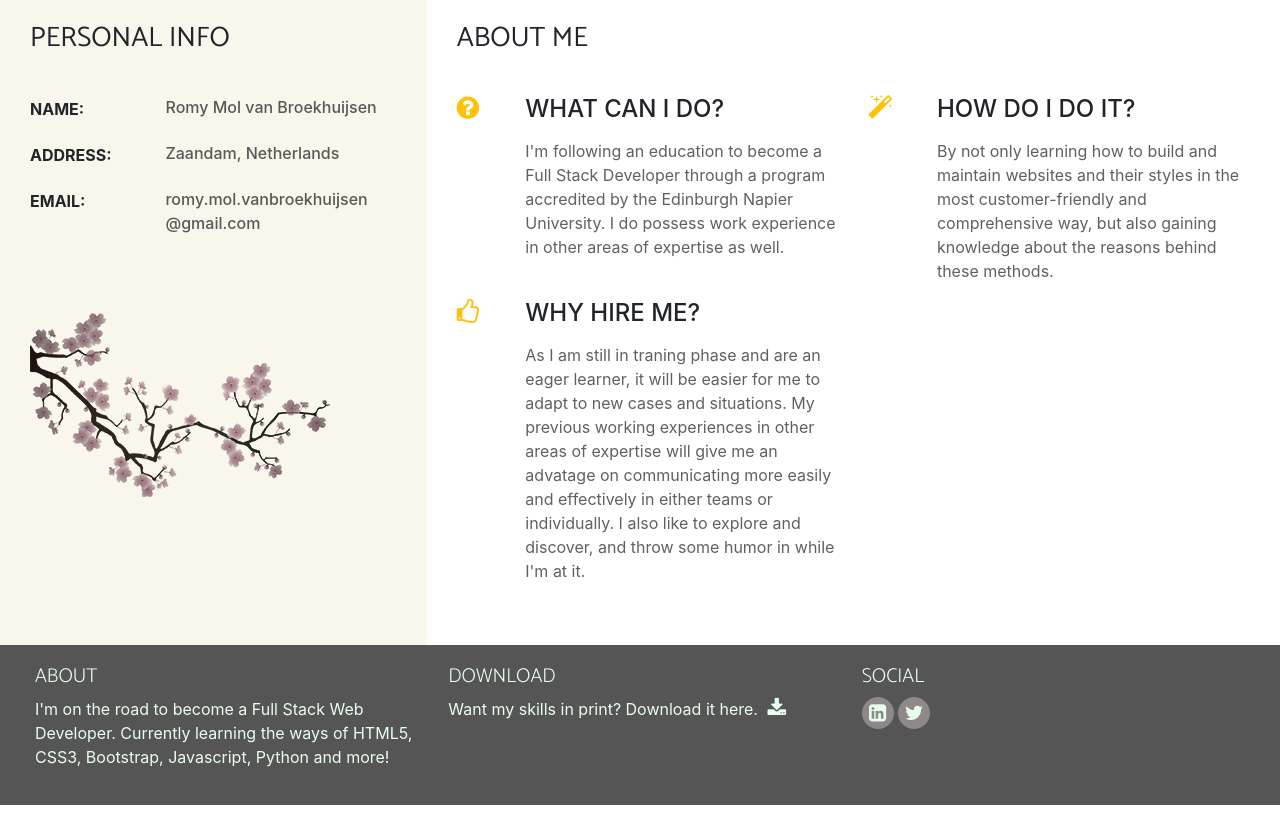
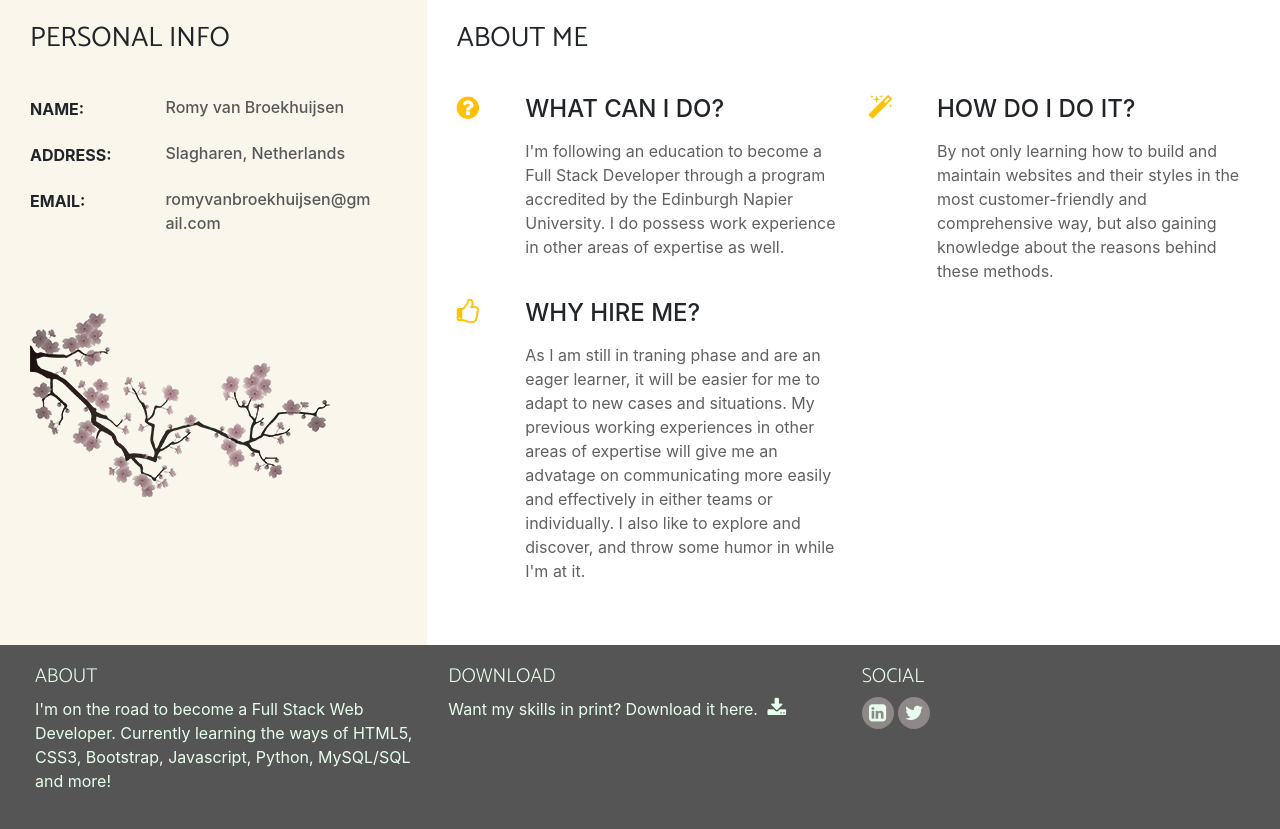
Before and after one commit to Eucaa/Romy_resume, a plain HTML site: page index.html in a window 1280 px wide. Shown: the part 371-1200 px from the top of the page. Before the commit the page ends 1176 px from the top, so only its background shows below. Drawn offline with nearby package versions, Linux system fonts and the light colour scheme; a web font is replaced by a local one.

Commit message:
updated 'About', email address and 'reasons for hiring'

```diff
--- a/index.html
+++ b/index.html
@@ -68,7 +68,7 @@
                     </div>
                     <div class="value">
                         <p>
-                            Romy Mol van Broekhuijsen
+                            Romy van Broekhuijsen
                         </p>
                     </div>
                 </div>
@@ -80,7 +80,7 @@
                     </div>
                     <div class="value">
                         <p>
-                            Zaandam, Netherlands
+                            Slagharen, Netherlands
                         </p>
                     </div>
                 </div>
@@ -93,7 +93,7 @@
                     <div class="value">
                         <div class="word-break">
                             <p>
-                                romy.mol.vanbroekhuijsen@gmail.com
+                                romyvanbroekhuijsen@gmail.com
                             </p>
                         </div>
                     </div>
@@ -163,7 +163,7 @@
                 <h5 class="uppercase general-sub">About</h5>
                 <p class="inline-block">
                     I'm on the road to become a Full Stack Web Developer.
-                    Currently learning the ways of HTML5, CSS3, Bootstrap, Javascript, Python and more!
+                    Currently learning the ways of HTML5, CSS3, Bootstrap, Javascript, Python, MySQL/SQL and more!
                 </p>
             </div>
             <div class="col-sm-4">
```
Also changed, not shown: contact.html (+1 -1 lines), interests.html (+1 -1 lines), resume.html (+2 -2 lines).
